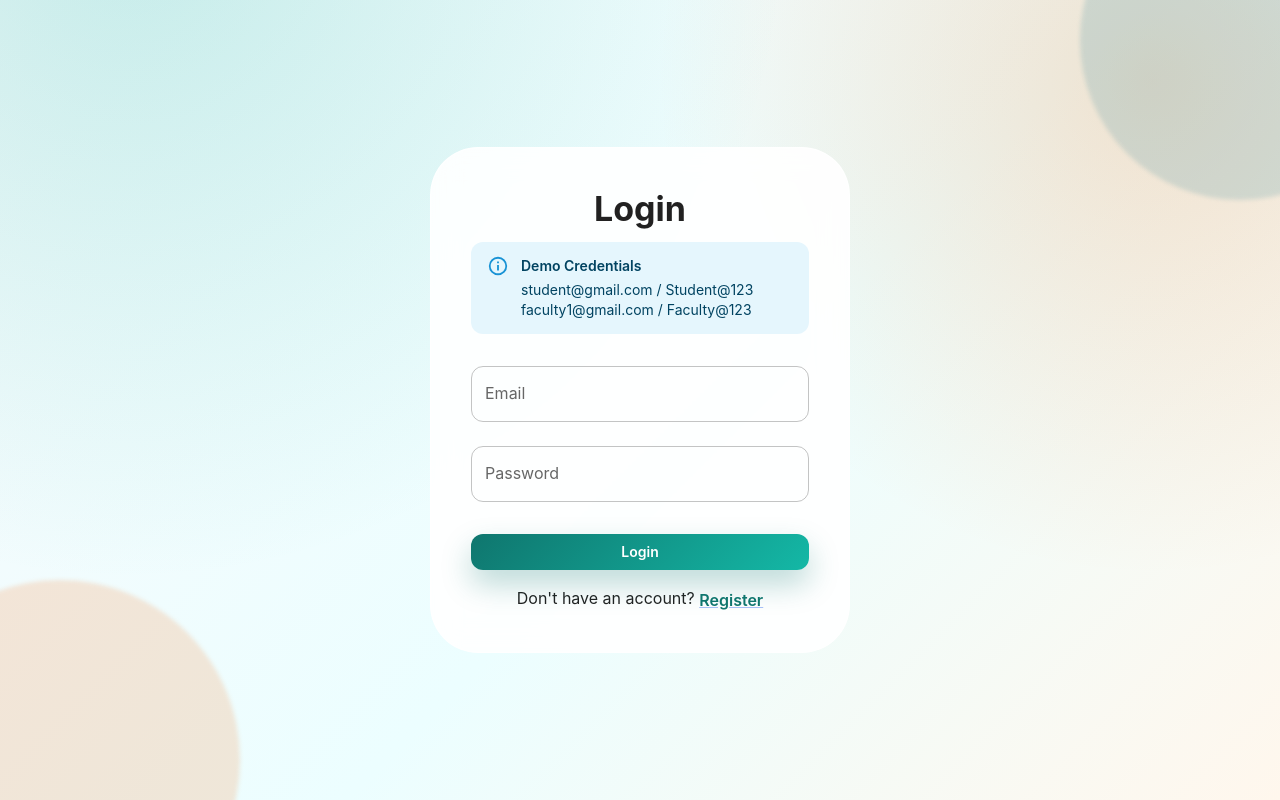
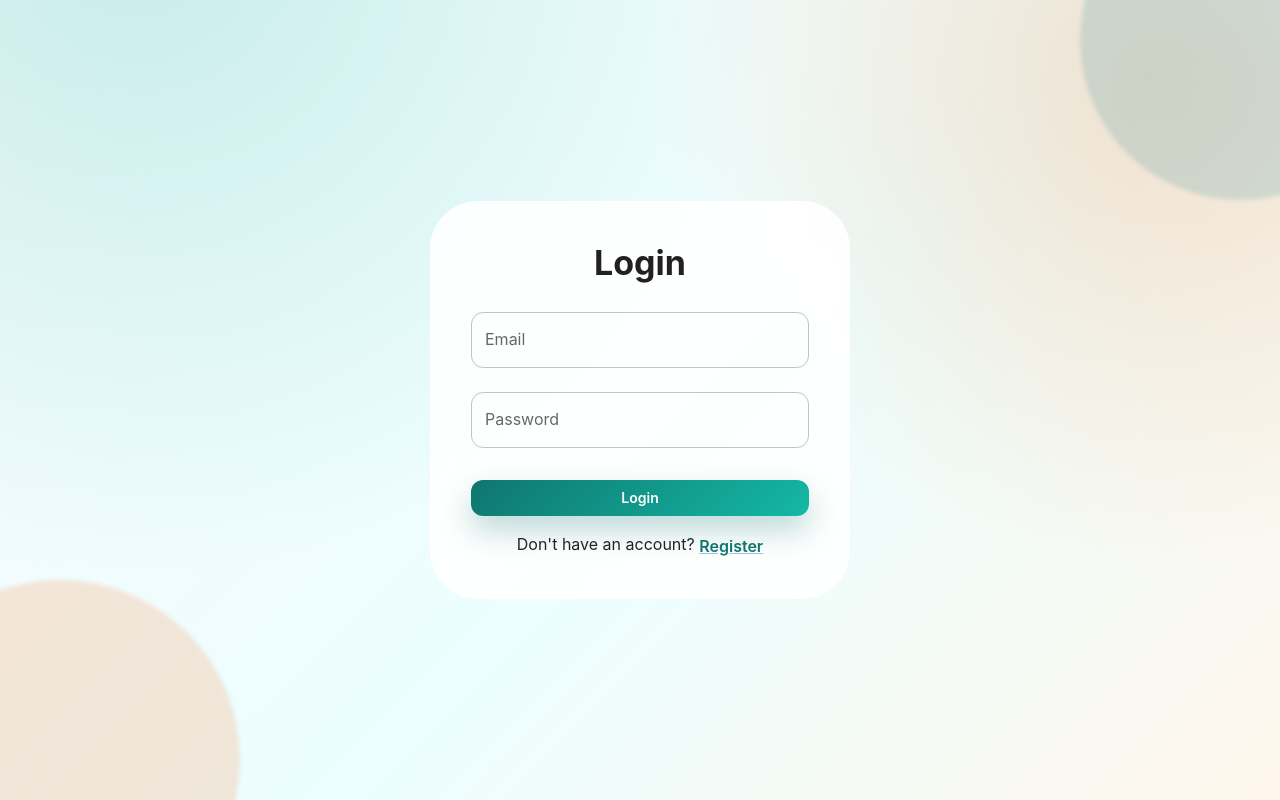
Before and after one commit to harika-9492/Feedback-Portal, a React (Vite) app: page /login in a window 1280 px wide. Built offline with nearby package versions, Linux system fonts and the light colour scheme.

Commit message:
Remove demo login details from login page

```diff
--- a/src/pages/Login.jsx
+++ b/src/pages/Login.jsx
@@ -10,7 +10,6 @@ import {
 } from "@mui/material";
 import { useNavigate } from "react-router-dom";
 import { AuthContext } from "../context/AuthContextValue";
-import { DEMO_USERS } from "../context/demoUsers";
 
 const Login = () => {
   const navigate = useNavigate();
@@ -105,17 +104,6 @@ const Login = () => {
           Login
         </Typography>
 
-        <Alert severity="info" sx={{ mt: 1, mb: 2 }}>
-          <Typography variant="body2" sx={{ fontWeight: 600, mb: 0.5 }}>
-            Demo Credentials
-          </Typography>
-          {DEMO_USERS.map((demoUser) => (
-            <Typography key={demoUser.email} variant="body2">
-              {demoUser.email} / {demoUser.password}
-            </Typography>
-          ))}
-        </Alert>
-
         {message.text && (
           <Alert severity={message.type} sx={{ mt: 1, mb: 2 }}>
             {message.text}
```
